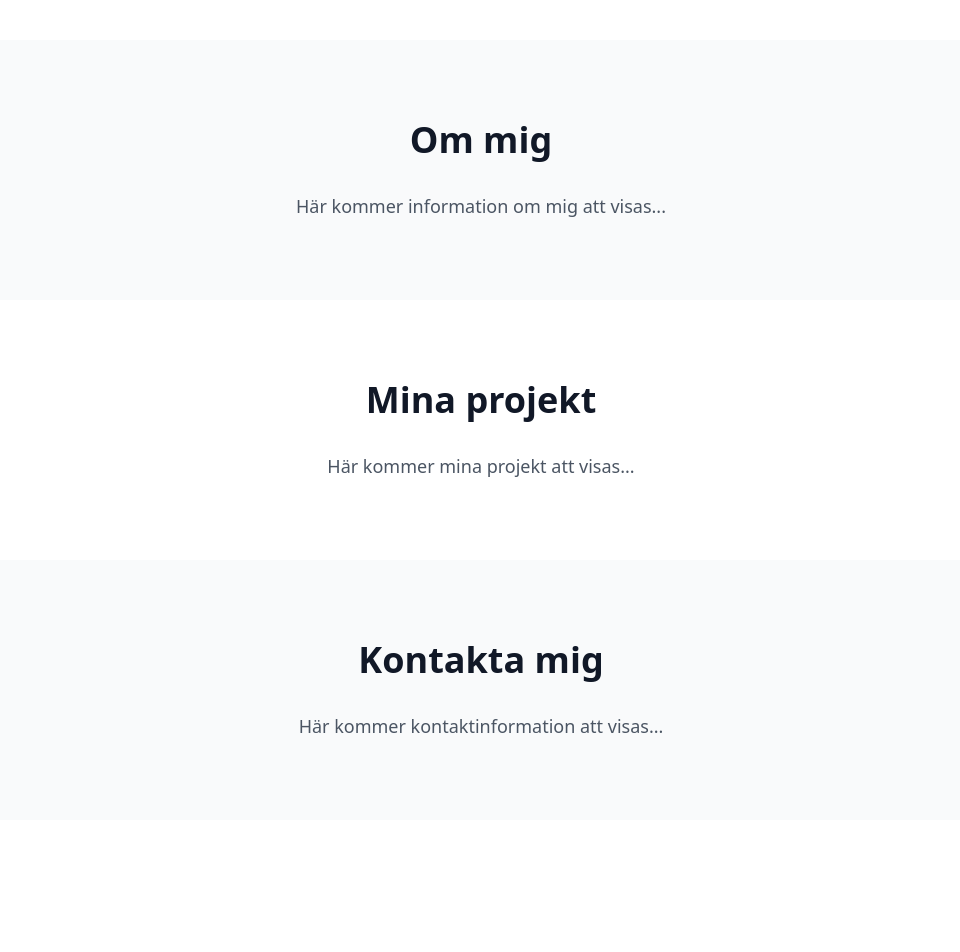
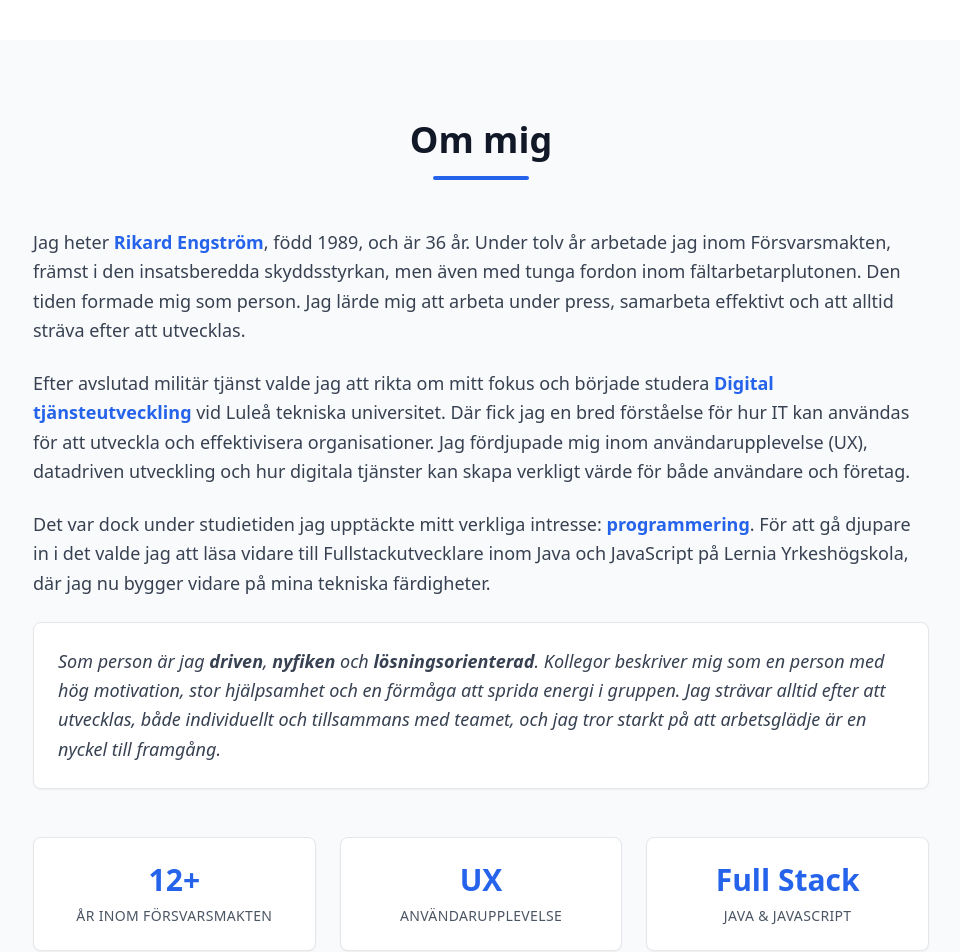
Before and after one commit to Nishune/portfolio, a Next.js app: page / in a window 1280 px wide. Shown: the part 760-1712 px from the top of the page, without its empty margins (159-1119 px from the left). Before the commit the page ends 1580 px from the top, so only its background shows below. Built offline with nearby package versions, Linux system fonts and the light colour scheme.

Commit message:
done with about me section

```diff
--- a/src/components/sections/AboutSection.tsx
+++ b/src/components/sections/AboutSection.tsx
@@ -4,13 +4,67 @@ export default function AboutSection() {
       id="about"
       className="py-20 bg-gray-50 dark:bg-gray-800 px-4 sm:px-6 lg:px-8"
     >
-      <div className="max-w-4xl mx-auto text-center">
-        <h2 className="text-3xl sm:text-4xl font-bold text-gray-900 dark:text-white mb-8">
-          Om mig
-        </h2>
-        <p className="text-lg text-gray-600 dark:text-gray-300">
-          Här kommer information om mig att visas...
-        </p>
+      <div className="max-w-4xl mx-auto">
+        <div className="text-center mb-12">
+          <h2 className="text-3xl sm:text-4xl font-bold text-gray-900 dark:text-white mb-4">
+            Om mig
+          </h2>
+          <div className="w-24 h-1 bg-blue-600 dark:bg-blue-400 mx-auto rounded-full"></div>
+        </div>
+
+        <div className="space-y-6 text-left">
+          <p className="text-lg text-gray-700 dark:text-gray-300 leading-relaxed">
+            Jag heter <span className="font-semibold text-blue-600 dark:text-blue-400">Rikard Engström</span>,
+            född 1989, och är 36 år. Under tolv år arbetade jag inom Försvarsmakten, främst i den
+            insatsberedda skyddsstyrkan, men även med tunga fordon inom fältarbetarplutonen. Den tiden
+            formade mig som person. Jag lärde mig att arbeta under press, samarbeta effektivt och att
+            alltid sträva efter att utvecklas.
+          </p>
+
+          <p className="text-lg text-gray-700 dark:text-gray-300 leading-relaxed">
+            Efter avslutad militär tjänst valde jag att rikta om mitt fokus och började studera
+            <span className="font-semibold text-blue-600 dark:text-blue-400"> Digital tjänsteutveckling</span> vid
+            Luleå tekniska universitet. Där fick jag en bred förståelse för hur IT kan användas för att
+            utveckla och effektivisera organisationer. Jag fördjupade mig inom användarupplevelse (UX),
+            datadriven utveckling och hur digitala tjänster kan skapa verkligt värde för både användare
+            och företag.
+          </p>
+
+          <p className="text-lg text-gray-700 dark:text-gray-300 leading-relaxed">
+            Det var dock under studietiden jag upptäckte mitt verkliga intresse:
+            <span className="font-semibold text-blue-600 dark:text-blue-400"> programmering</span>. För att gå
+            djupare in i det valde jag att läsa vidare till Fullstackutvecklare inom Java och JavaScript
+            på Lernia Yrkeshögskola, där jag nu bygger vidare på mina tekniska färdigheter.
+          </p>
+
+          <div className="bg-white dark:bg-gray-900 p-6 rounded-lg shadow-sm border border-gray-200 dark:border-gray-700">
+            <p className="text-lg text-gray-700 dark:text-gray-300 leading-relaxed italic">
+              Som person är jag <span className="font-semibold">driven</span>, <span className="font-semibold">nyfiken</span> och
+              <span className="font-semibold"> lösningsorienterad</span>. Kollegor beskriver mig som en person med
+              hög motivation, stor hjälpsamhet och en förmåga att sprida energi i gruppen. Jag strävar
+              alltid efter att utvecklas, både individuellt och tillsammans med teamet, och jag tror
+              starkt på att arbetsglädje är en nyckel till framgång.
+            </p>
+          </div>
+        </div>
+
+        {/* Skills/Highlights */}
+        <div className="mt-12 grid grid-cols-1 md:grid-cols-3 gap-6">
+          <div className="text-center p-6 bg-white dark:bg-gray-900 rounded-lg shadow-sm border border-gray-200 dark:border-gray-700">
+            <div className="text-3xl font-bold text-blue-600 dark:text-blue-400 mb-2">12+</div>
+            <div className="text-sm text-gray-600 dark:text-gray-400 uppercase tracking-wide">År inom Försvarsmakten</div>
+          </div>
+
+          <div className="text-center p-6 bg-white dark:bg-gray-900 rounded-lg shadow-sm border border-gray-200 dark:border-gray-700">
+            <div className="text-3xl font-bold text-blue-600 dark:text-blue-400 mb-2">UX</div>
+            <div className="text-sm text-gray-600 dark:text-gray-400 uppercase tracking-wide">Användarupplevelse</div>
+          </div>
+
+          <div className="text-center p-6 bg-white dark:bg-gray-900 rounded-lg shadow-sm border border-gray-200 dark:border-gray-700">
+            <div className="text-3xl font-bold text-blue-600 dark:text-blue-400 mb-2">Full Stack</div>
+            <div className="text-sm text-gray-600 dark:text-gray-400 uppercase tracking-wide">Java & JavaScript</div>
+          </div>
+        </div>
       </div>
     </section>
   );
```
